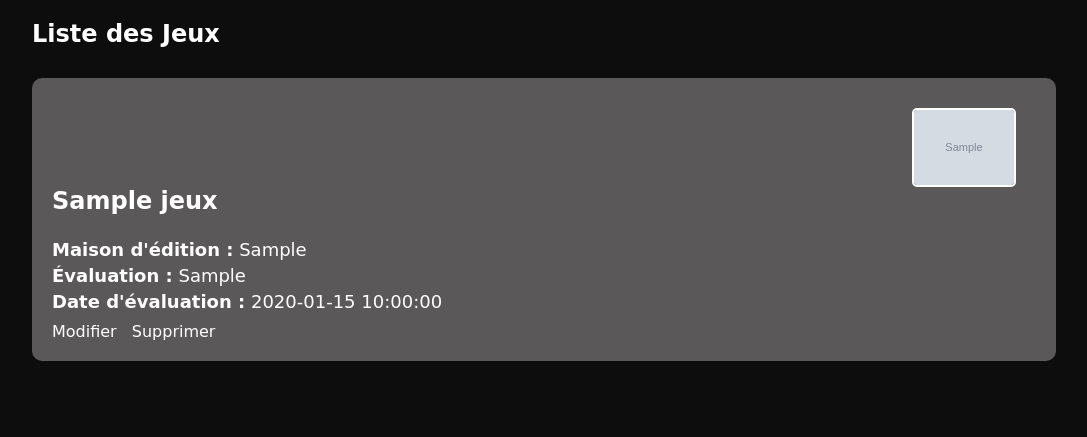
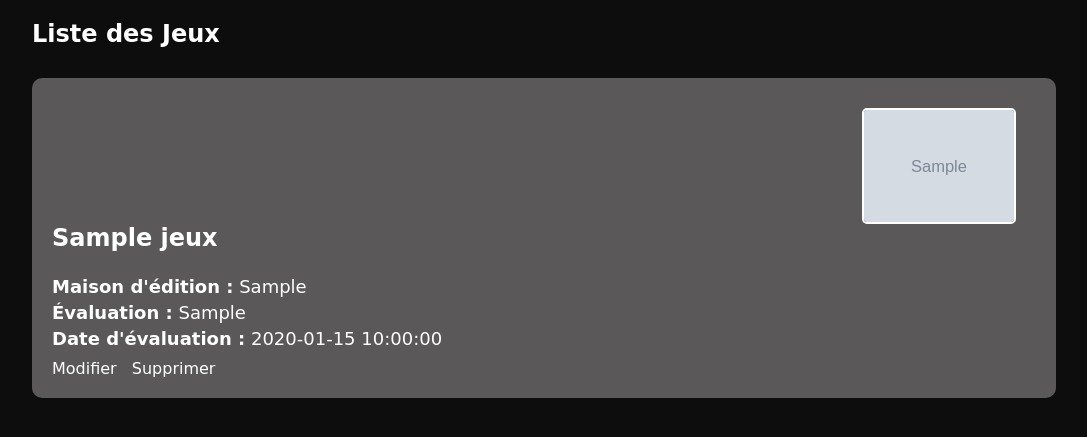
Before and after one commit to marya213/Projet-infra, a PHP site: page / in a window 1280 px wide. Shown: the part 109-546 px from the top of the page, without its empty margins (96-1183 px from the left). Run offline with PHP 8.4, Linux system fonts and the light colour scheme; tables that the repository leaves empty or names only in its code hold one stand-in row (values such as "Sample post"); grey boxes marked "Sample" are stand-in pictures.

Commit message:
Modification des images

```diff
--- a/assets/css/styles.css
+++ b/assets/css/styles.css
@@ -66,7 +66,6 @@ nav ul li a:hover {
 }
 
 .game-item img {
-    max-width: 100px;
     border: 2px solid #ffffff;
     border-radius: 5px;
     display: block;
```
